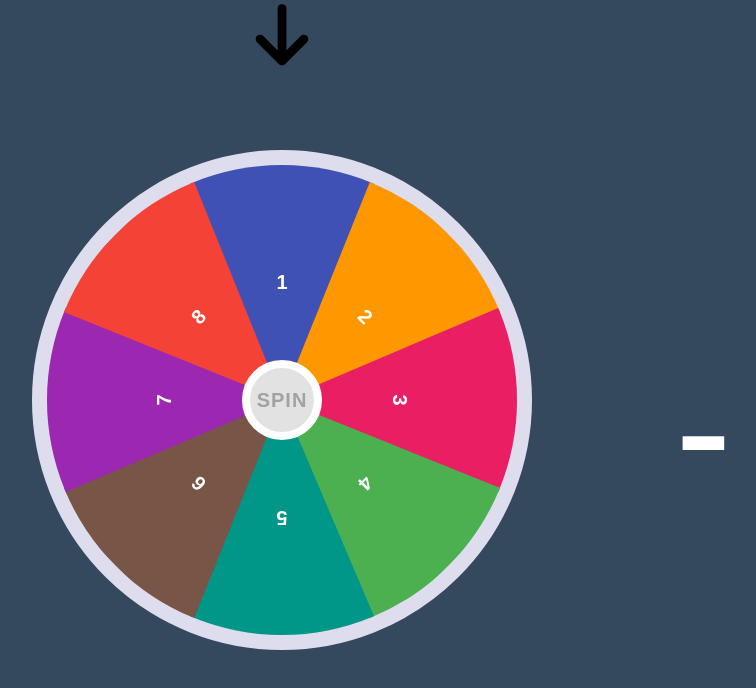
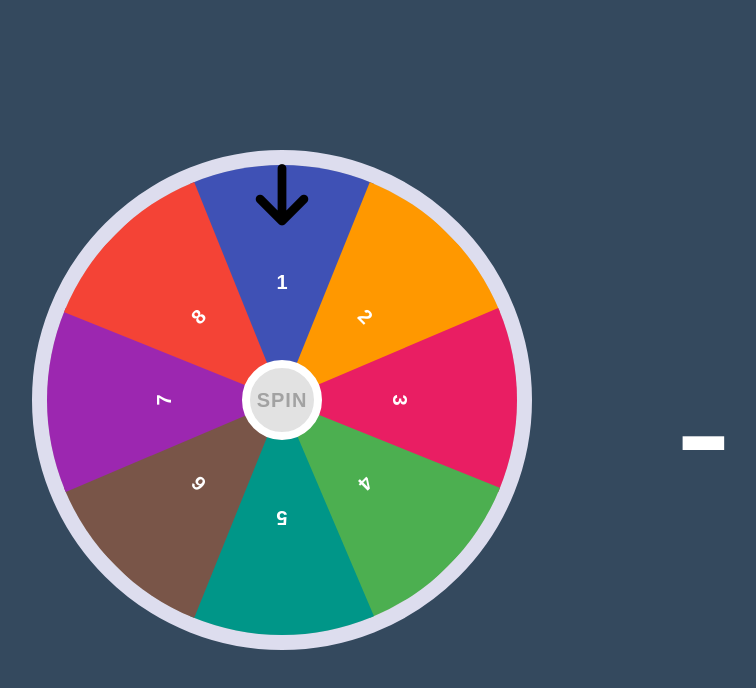
Before and after one commit to Azizsige/spinner-wheel, a plain HTML site: page index.html in a window 1280 px wide. Shown: the whole page, without its empty margins (358-1114 px from the left). Drawn offline with Linux system fonts and the light colour scheme.

Commit message:
update: responsive breakpoints

```diff
--- a/style.css
+++ b/style.css
@@ -83,8 +83,8 @@ body {
 
 .arrow {
   position: absolute;
-  top: 20%;
-  left: 50%;
+  top: 20% !important;
+  left: 50% !important;
   z-index: 7;
   transform: translateX(-50%);
   color: #000;
@@ -128,7 +128,7 @@ body {
   text-align: center !important;
 }
 
-@media (min-width: 1280px) {
+@media screen and (min-width: 1280px) {
   .container {
     width: 500px;
     height: 500px;
```
